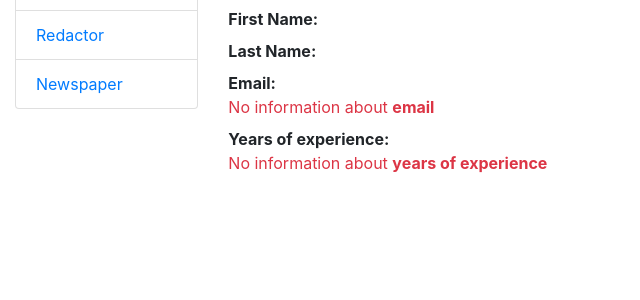
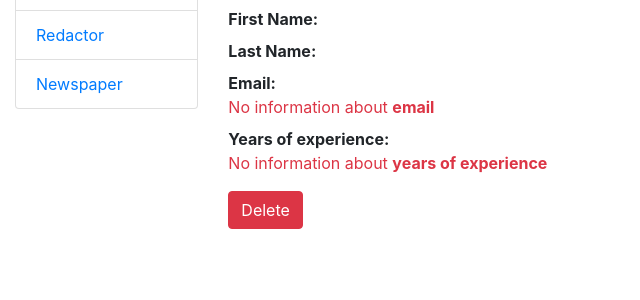
Before and after one commit to destr34/newspaper-agency, a Django app: page /news-agency/redactors/1/ in a window 1280 px wide. Shown: the part 180-480 px from the top of the page, without its empty margins (0-640 px from the left). Run offline with Django 4.2, Linux system fonts and the light colour scheme; a user stored in the database is signed in; data comes from the database, SQL or seed files in the repository.

Commit message:
Add delete button to redactor_detail.html

```diff
--- a/templates/news_agency/redactor_detail.html
+++ b/templates/news_agency/redactor_detail.html
@@ -30,5 +30,6 @@
       <dd class="text-danger"> No information about <strong>years of experience</strong></dd>
       {% endif %}
     </dl>
+  <a class="btn btn-danger" href="{% url 'news-agency:redactor-delete' pk=redactor.id %}">Delete</a>
 
 {% endblock %}
```
